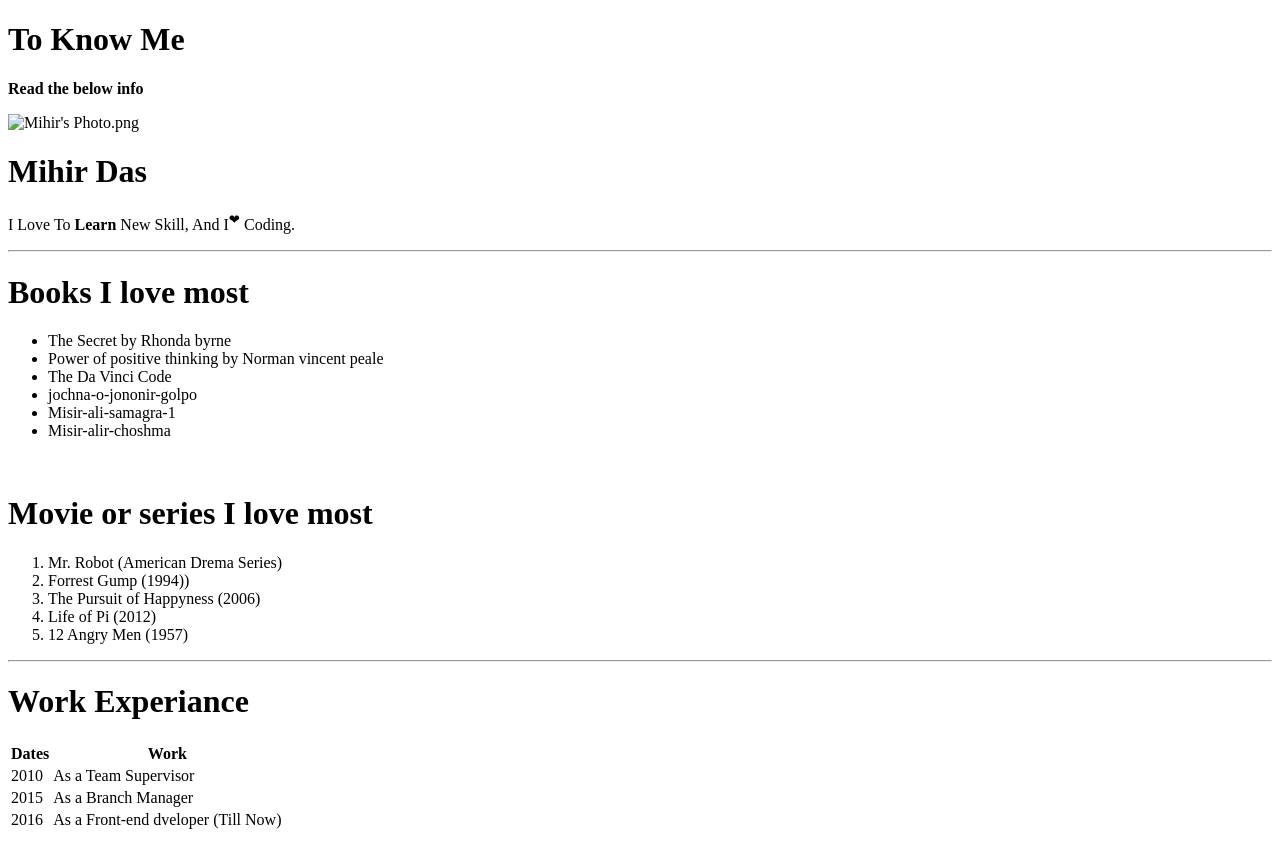
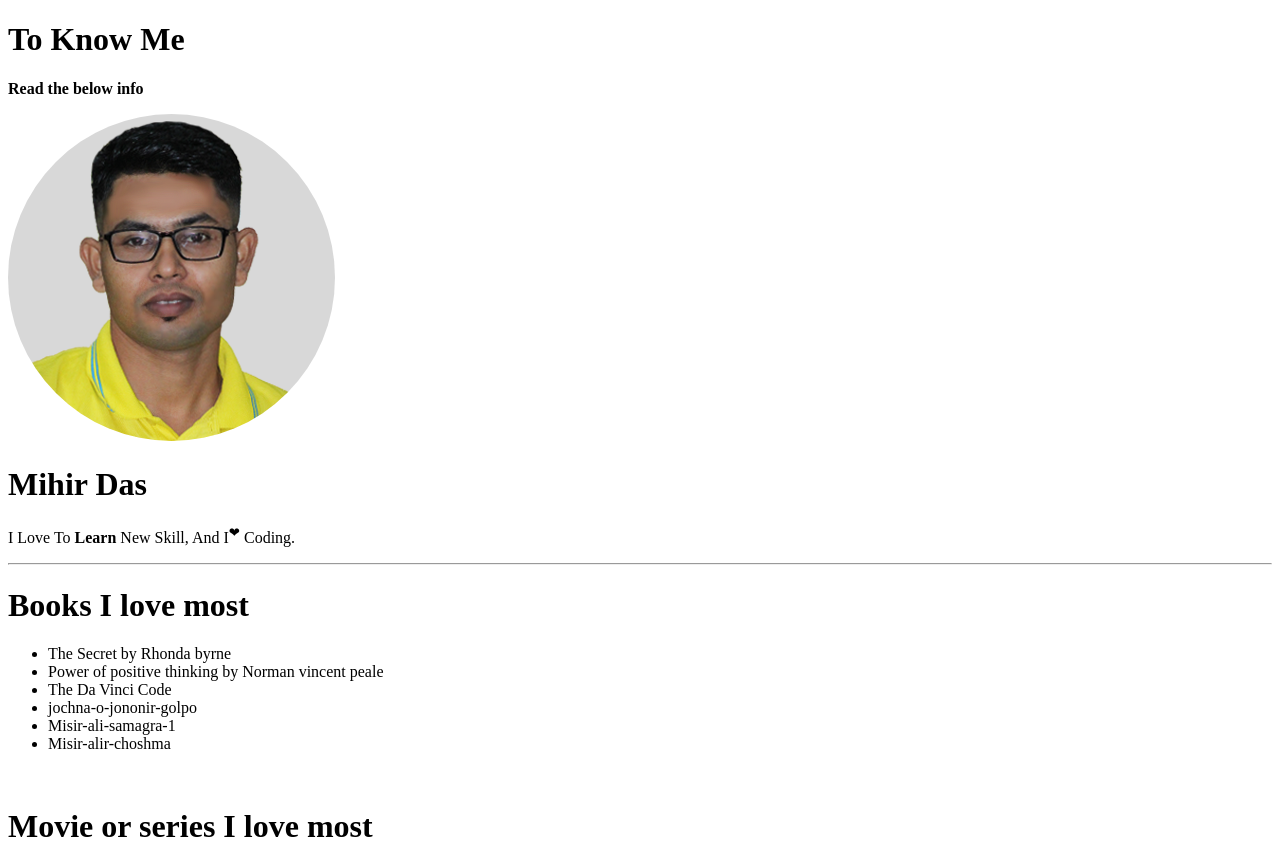
Before and after one commit to the-mihir/1st_Assignment_CT_CV, a plain HTML site: page index.html in a window 1280 px wide. Shown: the top 848 px of the page. Drawn offline with Linux system fonts and the light colour scheme.

Commit message:
Update index.html

```diff
--- a/index.html
+++ b/index.html
@@ -9,7 +9,7 @@
 			<p><strong>Read the below info</strong></p>
 
 			<!--Basic Intro Section-->
-			<img src="images/profile-avatar.jpg" alt="Mihir's Photo.png">
+			<img src="profile-avatar.jpg" alt="Mihir's Photo.png">
 			<br>
 			<h1>Mihir Das</h1>
 			<p>I Love To <b>Learn</b> New Skill, And I<sup>❤</sup> Coding.</p>
```
